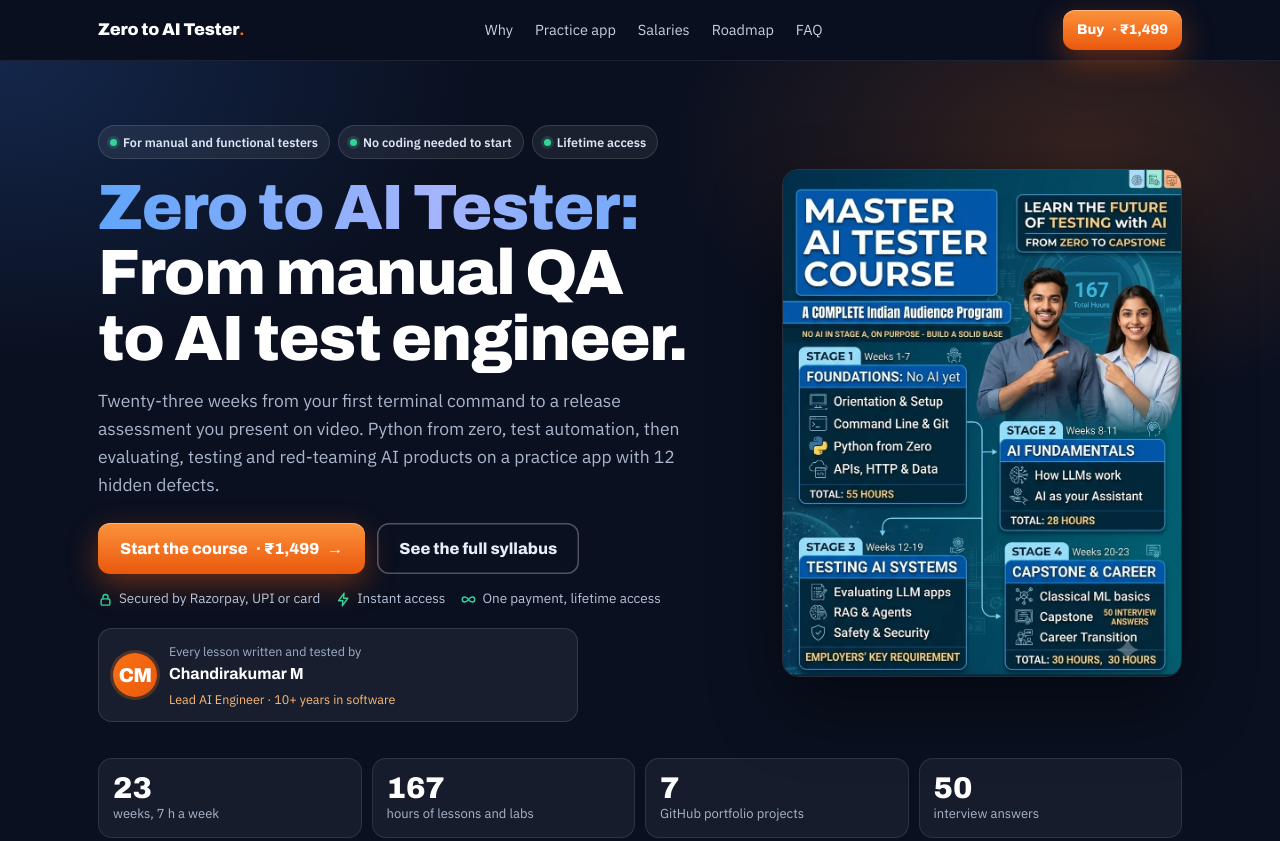
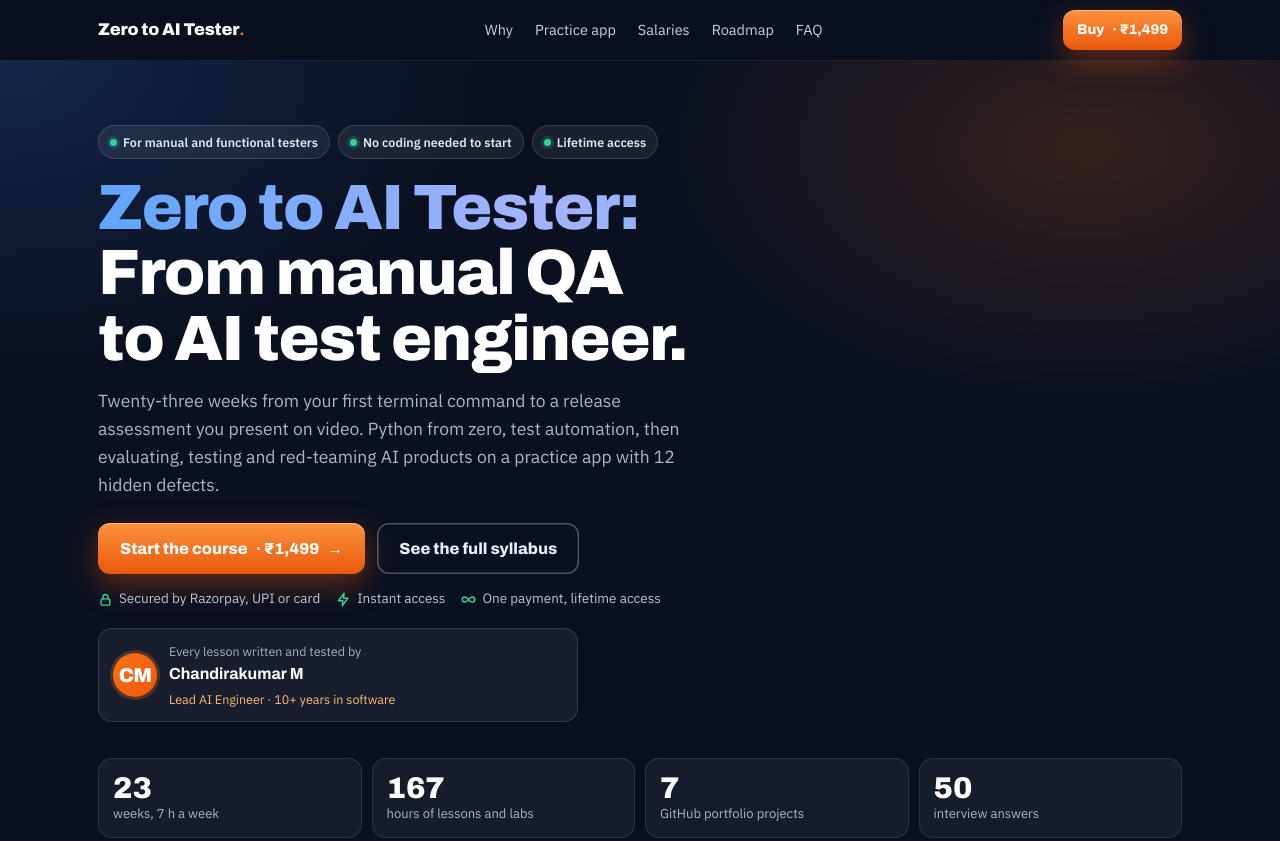
Before and after one commit to chandirakumar/ai-testing-course-site, a plain HTML site: page zero-to-ai-tester/index.html in a window 1280 px wide. Shown: the top 841 px of the page. Drawn offline with Linux system fonts and the light colour scheme; no server answers.

Commit message:
Course page: the course-map picture is gone
The owner asked for the "Master AI Tester Course" picture to come off the
course page. It was the hero's picture on wide screens; the hero is one
column now. The page loads no image at all.

Co-Authored-By: Claude Fable 5.2 <noreply@anthropic.com>
Claude-Session: https://claude.ai/code/session_01V1dW8Y4BNoxXDjMmcc1PYm

```diff
--- a/zero-to-ai-tester/index.html
+++ b/zero-to-ai-tester/index.html
@@ -363,8 +363,6 @@
   .lp-fact { padding: 10px 4px; border-radius: 12px; background: rgba(255,255,255,.05); border: 1px solid rgba(255,255,255,.10); text-align: center; }
   .lp-fact b { display: block; font-family: "Archivo", sans-serif; font-weight: 850; font-size: 24px; line-height: 1; color: #fff; font-variant-numeric: tabular-nums; }
   .lp-fact span { display: block; margin-top: 4px; font-size: 11px; line-height: 1.25; color: #A9B6CC; }
-  .lp-poster { display: none; margin: 0; }
-  .lp-poster img { display: block; width: 100%; height: auto; border-radius: 16px; border: 1px solid rgba(255,255,255,.12); box-shadow: 0 30px 70px rgba(0,0,0,.45); }
   .lp-chip { max-width: 480px; margin-top: 18px; }
 
   /* why: three short cards */
@@ -483,8 +481,7 @@
     .lp-in { padding: 0 28px; }
     .lp-nav ul { display: flex; }
     .lp-hero { padding: 64px 0 84px; }
-    .lp-hero .hero { grid-template-columns: minmax(0, 1.2fr) minmax(0, .8fr); gap: 56px; }
-    .lp-poster { display: block; width: min(100%, 400px); justify-self: end; }
+    .lp-hero .hero { grid-template-columns: minmax(0, 820px); }   /* one column: the hero has no picture */
     .why { grid-template-columns: repeat(3, minmax(0, 1fr)); gap: 16px; }
     .rm-wrap { grid-template-columns: minmax(0, 820px); justify-content: center; }
     .lp-instr { grid-template-columns: 120px minmax(0, 1fr); gap: 32px; }
@@ -618,9 +615,6 @@
       </div>
       <a class="lp-chip" href="#instructor"><span class="lp-mono" aria-hidden="true">CM</span><span><small>Every lesson written and tested by</small><b><span data-content="instructor_name">Chandirakumar M</span></b><small data-content="instructor_title">Lead AI Engineer · 10+ years in software</small></span></a>
     </div>
-    <figure class="lp-poster">
-      <picture><source srcset="../covers/zero-to-ai-tester.webp" type="image/webp"><img src="../covers/zero-to-ai-tester.jpg" width="896" height="1139" loading="lazy" alt="Zero to AI Tester course map: four stages over 23 weeks, 167 hours"></picture>
-    </figure>
   </header>
   <div class="lp-facts" aria-label="The course in numbers">
     <div class="lp-fact"><b>23</b><span>weeks, 7 h a week</span></div>
```
